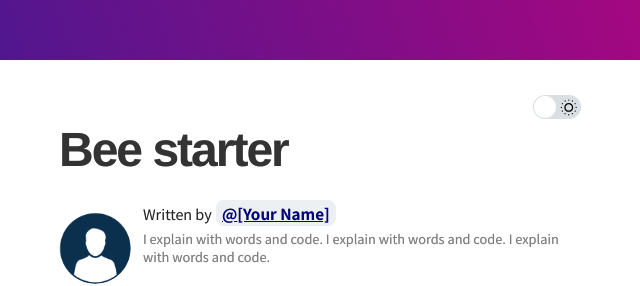
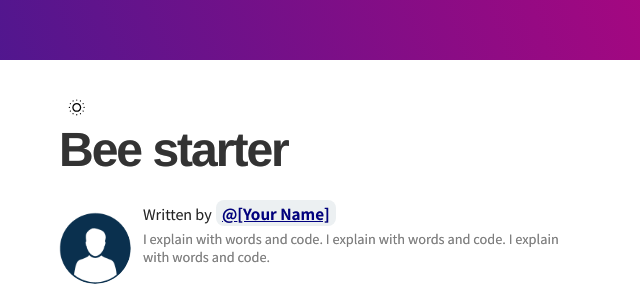
Before and after one commit to hughesgoon/hyeonjae.dev, a Gatsby site: page / in a window 1280 px wide. Shown: the top 286 px of the page, 320-960 px from the left. Built offline with nearby package versions, Linux system fonts and the light colour scheme; Gatsby itself is replaced by a stand-in of ours; some packages are replaced by stand-ins of ours; what typography-theme-github would draw is missing.

Commit message:
design: Change theme-switch design
Change theme-switch from toggle-switch to button

```diff
--- a/src/components/theme-switch/index.scss
+++ b/src/components/theme-switch/index.scss
@@ -1,5 +1,7 @@
 .switch-container {
-  text-align: right;
+  display: inline-block;
+  padding-left: 4px;
+  vertical-align: middle;
 
   .icon {
     text-align: center;
@@ -7,4 +9,12 @@
     font-size: 14px;
     font-weight: 900;
   }
+  .react-switch-handle,
+  .react-switch-bg {
+    background: none !important;
+    box-shadow: none !important;
+    div {
+      right: unset !important;
+    }
+  }
 }
```
